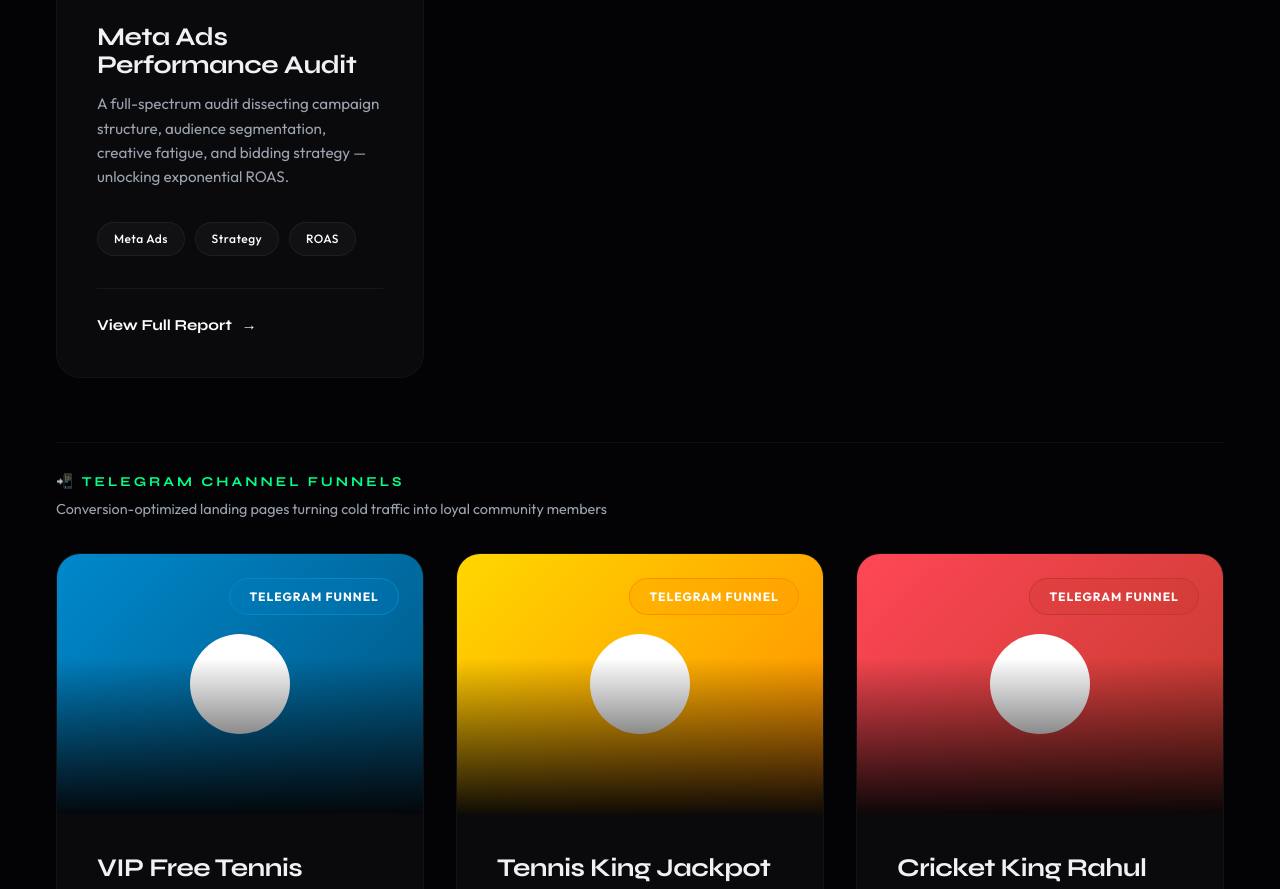
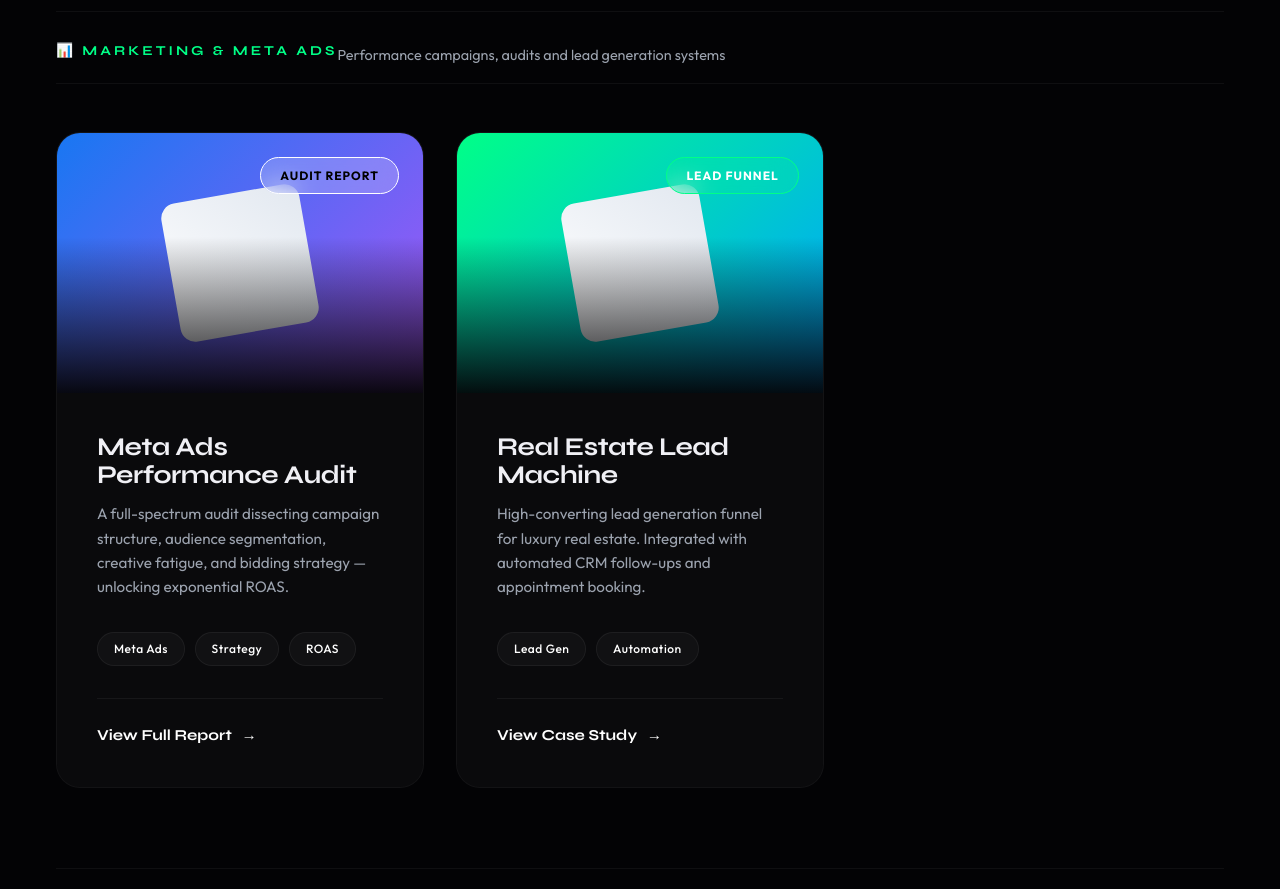
Before and after one commit to Warriorlegacy/Signhify, a Next.js app: page /agency in a window 1280 px wide. Shown: the part 3500-4389 px from the top of the page. Built offline with nearby package versions, Linux system fonts and the light colour scheme.

Commit message:
fix: ensure portfolio visibility and add missing cards

```diff
--- a/app/agency/page.tsx
+++ b/app/agency/page.tsx
@@ -435,8 +435,13 @@
         .delay-1 { transition-delay: 0.1s; } .delay-2 { transition-delay: 0.2s; } .delay-3 { transition-delay: 0.3s; }
 
         /* Portfolio Category Dividers */
+        .pf-category { grid-column: 1 / -1; margin: 3rem 0 1rem; border-bottom: 1px solid var(--border); padding-bottom: 1rem; }
         .pf-category h4 { font-family: var(--font-heading); font-size: 0.85rem; text-transform: uppercase; letter-spacing: 3px; color: var(--accent-1); margin-bottom: 0.5rem; }
         .pf-category p { color: var(--text-dim); font-size: 0.9rem; margin-bottom: 0; }
+
+        /* Force Visibility Override */
+        .pf-card, .pf-category { opacity: 1 !important; transform: none !important; display: flex !important; }
+        .pf-grid { display: grid; grid-template-columns: repeat(auto-fill, minmax(320px, 1fr)); gap: 2rem; opacity: 1 !important; visibility: visible !important; }
 
         /* Responsive */
         @media(max-width: 1024px) {
@@ -683,6 +688,24 @@
               </div>
             </a>
 
+            {/* ADDED 13th ITEM: META ADS SCALE */}
+            <a href="https://signhify.com" target="_blank" className="pf-card">
+              <div className="pf-visual visual-report" style={{background: 'linear-gradient(135deg, #00ff87, #00a3ff)'}}>
+                <div className="shape"></div>
+                <div className="pf-overlay"></div>
+                <div className="pf-badge" style={{background: 'rgba(0, 255, 135, 0.2)', borderColor: '#00ff87'}}>Lead Funnel</div>
+              </div>
+              <div className="pf-content">
+                <h3>Real Estate Lead Machine</h3>
+                <p>High-converting lead generation funnel for luxury real estate. Integrated with automated CRM follow-ups and appointment booking.</p>
+                <div className="pf-tags">
+                  <span className="pf-tag">Lead Gen</span>
+                  <span className="pf-tag">Automation</span>
+                </div>
+                <div className="pf-link-btn">View Case Study <span>→</span></div>
+              </div>
+            </a>
+
             {/* ─── CATEGORY: TELEGRAM CHANNEL FUNNELS ─── */}
             <div className="pf-category">
               <h4>📲 Telegram Channel Funnels</h4>
```
